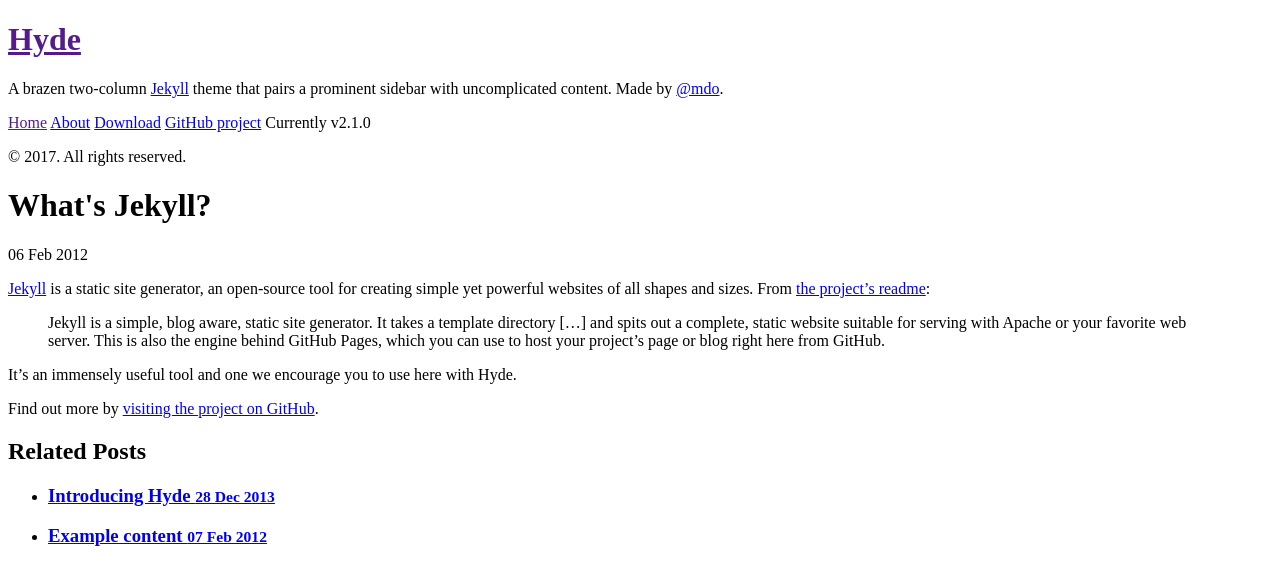
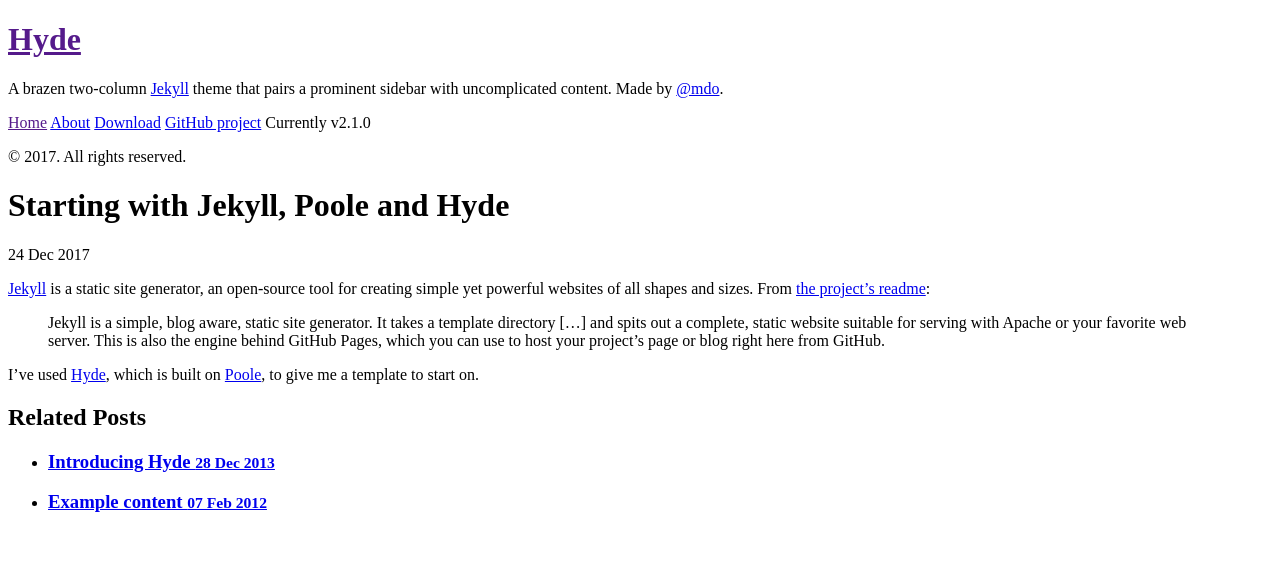
Before and after one commit to rm646/blag, a Jekyll site: the page built from _posts/2017-12-24-getting-started-jekyll-hyde.md, in a window 1280 px wide. Shown: the top 585 px of the page. Built offline with Jekyll 4.4.1, drawn with Linux system fonts in a browser that asks for light colours.

Commit message:
tentative post

```diff
--- a/_posts/2012-02-06-whats-jekyll.md
+++ b/_posts/2017-12-24-getting-started-jekyll-hyde.md
@@ -1,12 +1,10 @@
 ---
 layout: post
-title: What's Jekyll?
+title: Starting with Jekyll, Poole and Hyde
 ---
 
 [Jekyll](http://jekyllrb.com) is a static site generator, an open-source tool for creating simple yet powerful websites of all shapes and sizes. From [the project's readme](https://github.com/mojombo/jekyll/blob/master/README.markdown):
 
   > Jekyll is a simple, blog aware, static site generator. It takes a template directory [...] and spits out a complete, static website suitable for serving with Apache or your favorite web server. This is also the engine behind GitHub Pages, which you can use to host your project’s page or blog right here from GitHub.
 
-It's an immensely useful tool and one we encourage you to use here with Hyde.
-
-Find out more by [visiting the project on GitHub](https://github.com/mojombo/jekyll).
+I've used [Hyde](http://hyde.getpoole.com/), which is built on [Poole](http://getpoole.com/), to give me a template to start on.
```
